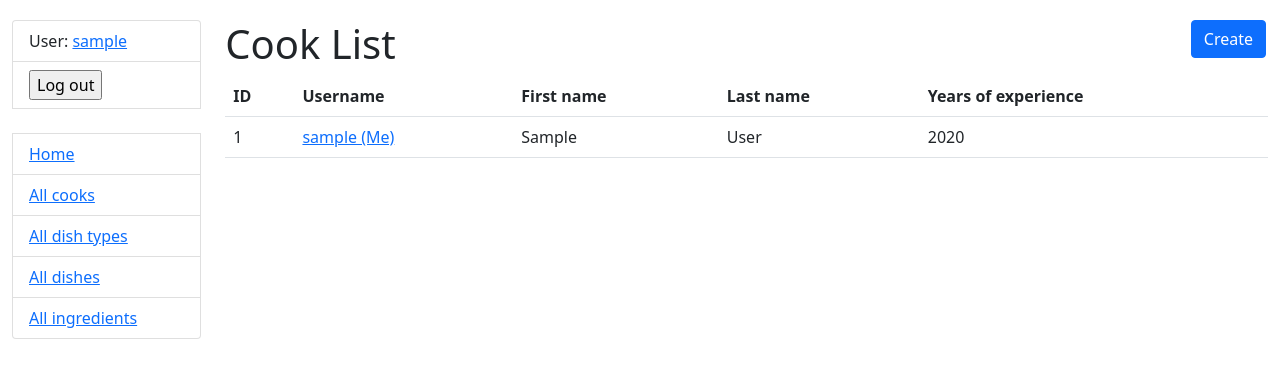
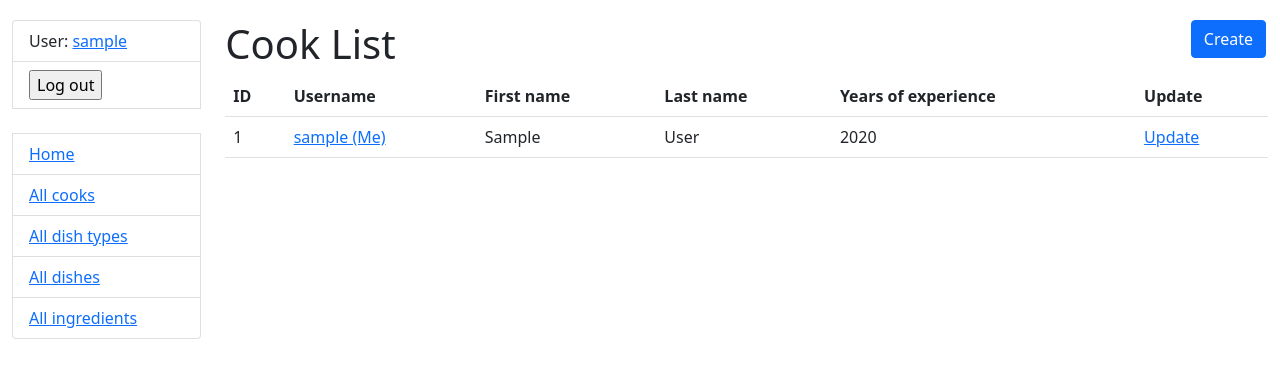
Before and after one commit to m1b0mb0/kitchen-management-system, a Django app: page /cooks/ in a window 1280 px wide. Shown: the top 378 px of the page. Run offline with Django 5.2, Linux system fonts and the light colour scheme; a user stored in the database is signed in; tables that the repository leaves empty hold one stand-in row (values such as "Sample post").

Commit message:
Add update button to cook_list.html

```diff
--- a/templates/kitchen/cook_list.html
+++ b/templates/kitchen/cook_list.html
@@ -13,6 +13,7 @@
       <th>First name</th>
       <th>Last name</th>
       <th>Years of experience</th>
+      <th>Update</th>
     </tr>
   {% for cook in cook_list %}
     <tr>
@@ -21,6 +22,9 @@
       <td>{{ cook.first_name }}</td>
       <td>{{ cook.last_name }}</td>
       <td>{{ cook.years_of_experience }}</td>
+      <td>
+        <a href="{% url 'kitchen:cook-update' pk=cook.id %}">Update</a>
+      </td>
     </tr>
   {% endfor %}
 
```
